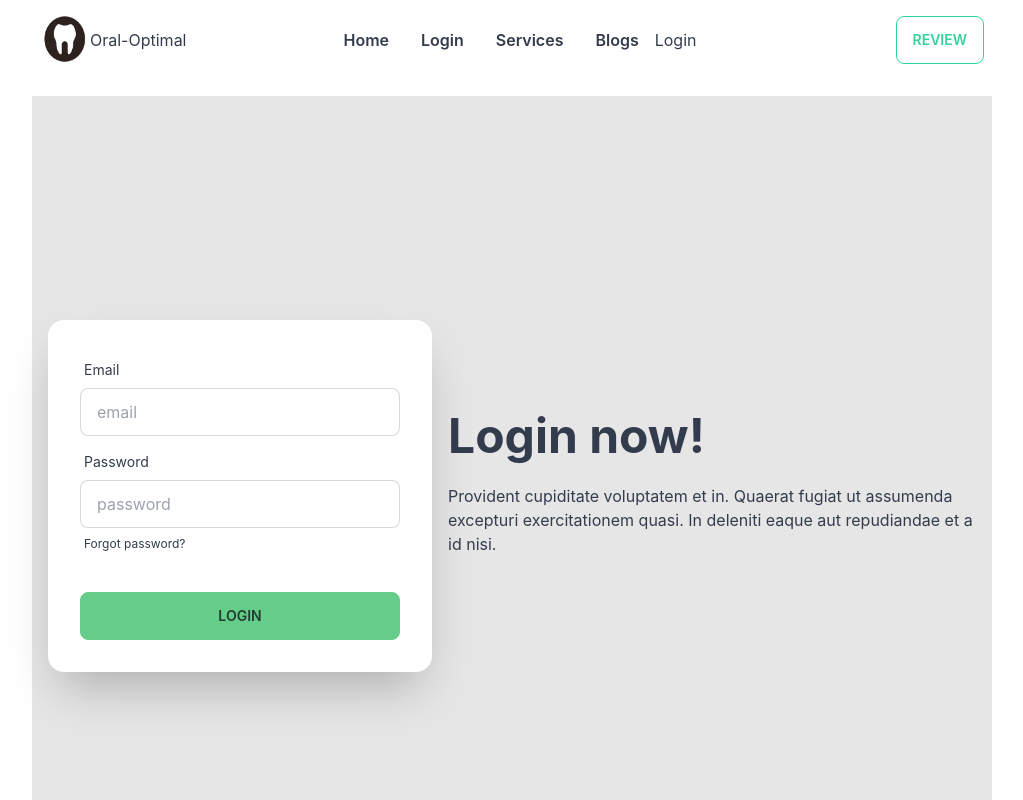
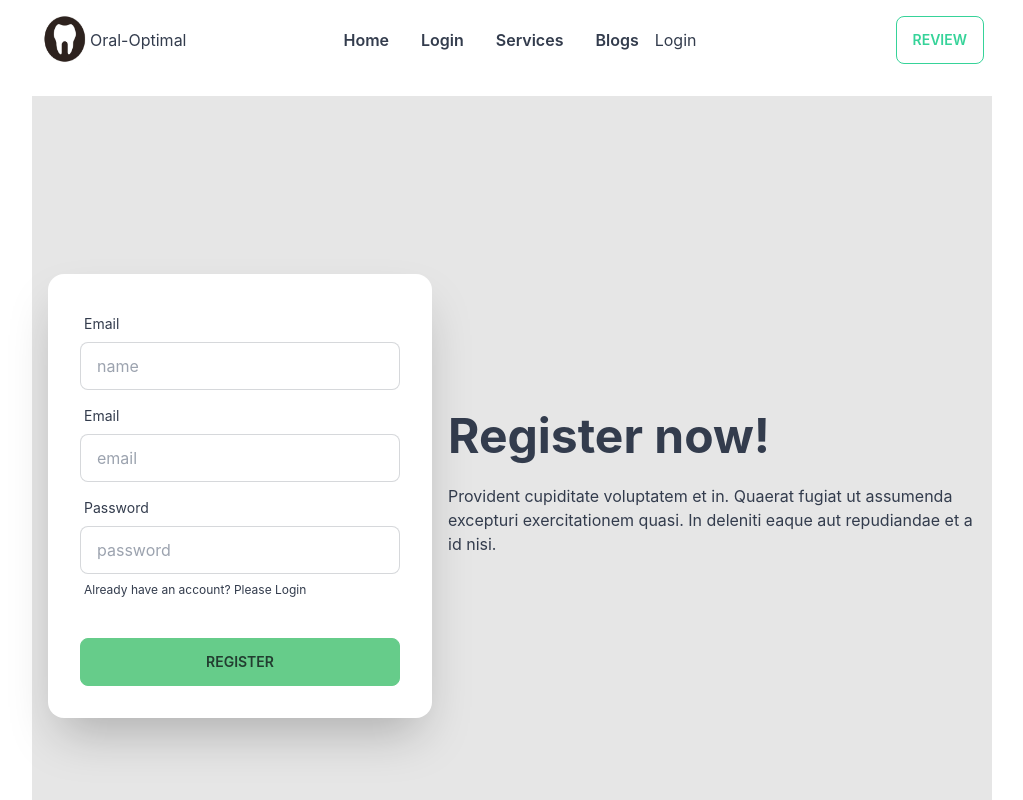
Before and after one commit to AhmedJobaer/oral-optimal-client, a React (Create React App) app: page /register in a window 1280 px wide. Shown: the top 800 px of the page, without its empty margins (128-1151 px from the left). Built offline with nearby package versions, Linux system fonts and the light colour scheme; no server answers.

Commit message:
register added

```diff
--- a/src/Pages/Login/Login.js
+++ b/src/Pages/Login/Login.js
@@ -1,5 +1,5 @@
 import React, { useContext, useState } from 'react';
-import { useLocation, useNavigate } from 'react-router-dom';
+import { Link, useLocation, useNavigate } from 'react-router-dom';
 import { AuthContext } from '../../context/UserContext';
 
 const Login = () => {
@@ -80,7 +80,7 @@ const Login = () => {
                             </label>
                             <input type="text" placeholder="password" name="password" className="input input-bordered" />
                             <label className="label">
-                                <a href="#" className="label-text-alt link link-hover">Forgot password?</a>
+                                <Link to='/register' href="#" className="label-text-alt link link-hover">Don't have an account? Please Register</Link>
                             </label>
                         </div>
                         <div className="form-control mt-6">
--- a/src/Register/Register.js
+++ b/src/Register/Register.js
@@ -1,11 +1,83 @@
-import React from 'react';
+import React, { useContext, useState } from 'react';
+import { Link, useLocation, useNavigate } from 'react-router-dom';
+import { AuthContext } from '../context/UserContext';
 
 const Register = () => {
+
+    const { createUser, signInWithGoogle, signInWiGithub, updateUserProfile } = useContext(AuthContext);
+    const [error, setError] = useState();
+    const navigate = useNavigate();
+
+    const location = useLocation();
+    const from = location.state?.from?.pathname || '/';
+
+
+    const handelRegister = (event) => {
+        console.log('hfdgjkfdh');
+        event.preventDefault();
+        const form = event.target;
+        const name = form.name.value;
+        const email = form.email.value;
+        //const url = form.url.value;
+        const password = form.password.value;
+        console.log(name, email, password);
+        createUser(email, password)
+            .then(result => {
+                const user = result.user;
+                console.log(user);
+                form.reset();
+                setError("");
+                handelUpdateUserProfile(name);
+                navigate(from, { replace: true });
+            })
+            .catch(error => {
+                setError(error.message);
+                console.error(error)
+            })
+
+    }
+
+    const handelGoogleSignIn = () => {
+        signInWithGoogle()
+            .then(result => {
+                const user = result.user;
+                navigate(from, { replace: true });
+                console.log(user);
+            })
+            .catch(error => {
+                setError(error.message);
+                console.error(error)
+            })
+    }
+
+    const handelGithubSignIn = () => {
+        signInWiGithub()
+            .then(result => {
+                const user = result.user;
+                navigate(from, { replace: true });
+                console.log(user);
+            })
+            .catch(error => {
+                setError(error.message);
+                console.error(error)
+            })
+
+    }
+
+    const handelUpdateUserProfile = (name, url) => {
+        const profile = {
+            displayName: name,
+            photoURL: url
+        }
+        updateUserProfile(profile)
+            .then(() => { })
+            .catch(() => { })
+    }
     return (
         <div className="hero min-h-screen bg-base-200">
-            <div className="hero-content flex-col lg:flex-row-reverse">
+            <from className="hero-content flex-col lg:flex-row-reverse">
                 <div className="text-center lg:text-left">
-                    <h1 className="text-5xl font-bold">Login now!</h1>
+                    <h1 className="text-5xl font-bold">Register now!</h1>
                     <p className="py-6">Provident cupiditate voluptatem et in. Quaerat fugiat ut assumenda excepturi exercitationem quasi. In deleniti eaque aut repudiandae et a id nisi.</p>
                 </div>
                 <div className="card flex-shrink-0 w-full max-w-sm shadow-2xl bg-base-100">
@@ -14,23 +86,29 @@ const Register = () => {
                             <label className="label">
                                 <span className="label-text">Email</span>
                             </label>
-                            <input type="text" placeholder="email" className="input input-bordered" />
+                            <input type="text" name='name' placeholder="name" className="input input-bordered" />
+                        </div>
+                        <div className="form-control">
+                            <label className="label">
+                                <span className="label-text">Email</span>
+                            </label>
+                            <input type="email" name='email' placeholder="email" className="input input-bordered" />
                         </div>
                         <div className="form-control">
                             <label className="label">
                                 <span className="label-text">Password</span>
                             </label>
-                            <input type="text" placeholder="password" className="input input-bordered" />
+                            <input type="text" name='password' placeholder="password" className="input input-bordered" />
                             <label className="label">
-                                <a href="#" className="label-text-alt link link-hover">Forgot password?</a>
+                                <Link to='/login' href="#" className="label-text-alt link link-hover">Already have an account? Please Login</Link>
                             </label>
                         </div>
                         <div className="form-control mt-6">
-                            <button className="btn btn-primary">Login</button>
+                            <button onSubmit={handelRegister} type='submit' className="btn btn-primary">Register</button>
                         </div>
                     </div>
                 </div>
-            </div>
+            </from>
         </div>
     );
 };
```
